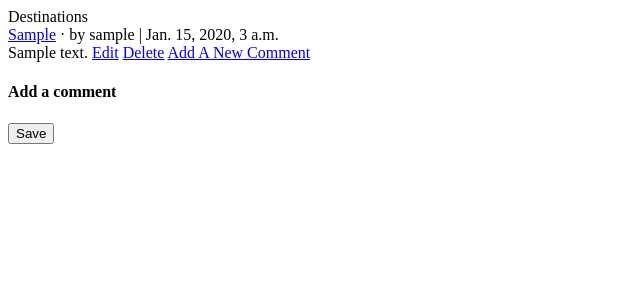
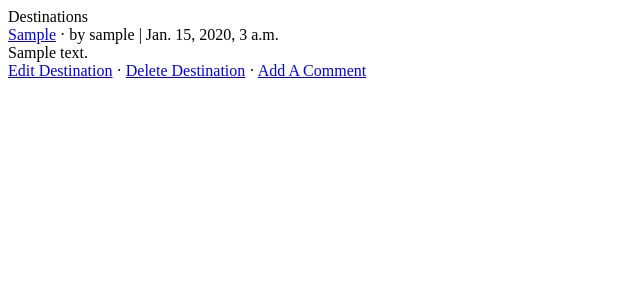
Before and after one commit to abby-kabalin/Destination-Darling-Final, a Django app: page /destinations/ in a window 1280 px wide. Shown: the top 300 px of the page, without its empty margins (0-640 px from the left). Run offline with Django 4.2, Linux system fonts and the light colour scheme; a user stored in the database is signed in; tables that the repository leaves empty hold one stand-in row (values such as "Sample post"); parts of the project's set-up code (start-up, migrations or seed data) failed here and were passed over; some libraries are stand-ins or nearby versions.

Commit message:
the comment is being funky

```diff
--- a/templates/destination_detail.html
+++ b/templates/destination_detail.html
@@ -21,7 +21,7 @@
 {% endfor %}
 <hr>
 
-<h4>Add a comment!</h4>
+<h5>Add a comment!</h5>
 <form action="" method="post">{% csrf_token %}
   {{ form|crispy }}
   <button class="btn btn-success ml-2" type="submit">Save</button>
--- a/templates/destination_list.html
+++ b/templates/destination_list.html
@@ -15,13 +15,13 @@
     </div>
     <div class="card-body">
         {{ destination.details }}
-        {% if destination.author.pk == request.user.pk %}
-        <a href="{% url 'destination_edit' destination.pk %}">Edit</a>
-        <a href="{% url 'destination_delete' destination.pk %}">Delete</a>
-        {% endif %}
-        <a href="{{ destination.get_absolute_url }}">Add A New Comment</a>
     </div>
     <div class="card-footer text-center text-muted">
+        {% if destination.author.pk == request.user.pk %}
+        <a href="{% url 'destination_edit' destination.pk %}">Edit Destination</a> &middot;
+        <a href="{% url 'destination_delete' destination.pk %}">Delete Destination</a>
+        {% endif %} &middot;
+        <a href="{{ destination.get_absolute_url }}">Add A Comment</a>
         {% for comment in destination.destination_comment_set.all %}
         <p>
             <span class="fw-bold">
@@ -30,11 +30,6 @@
             {{ comment }}
         </p>
         {% endfor %}
-        <h4> Add a comment </h4>
-        <form action="" method="post">{% csrf_token %}
-            {{ form|crispy }}
-            <button class="btn btn-success ml-2" type="submit">Save</button>
-        </form>
     </div>
 </div>
 <br />
```
